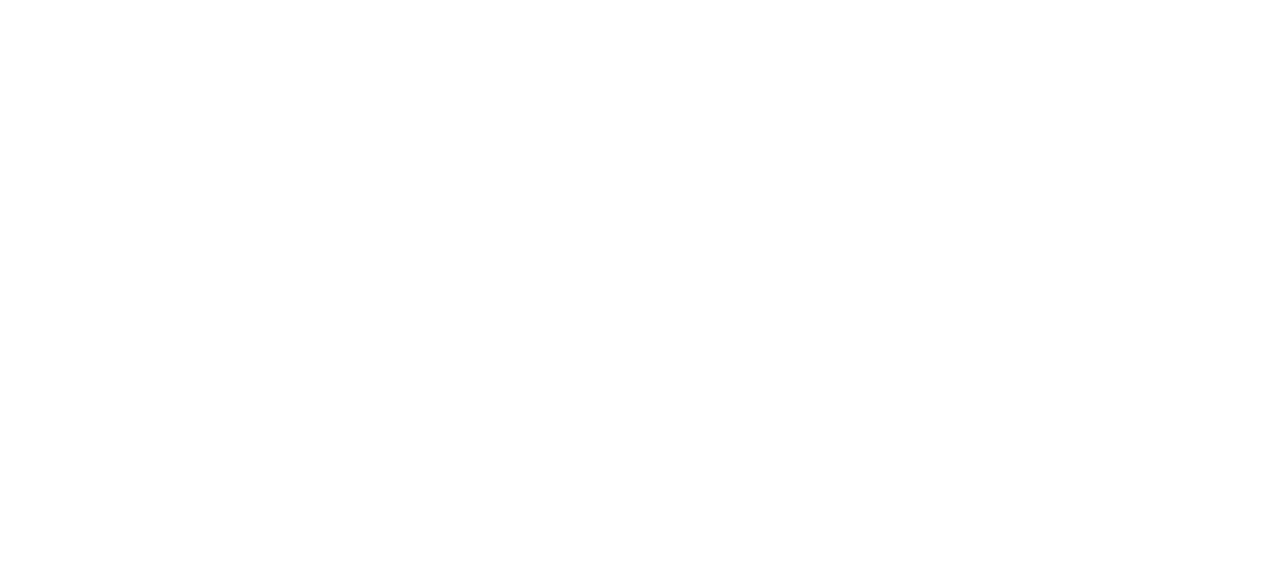
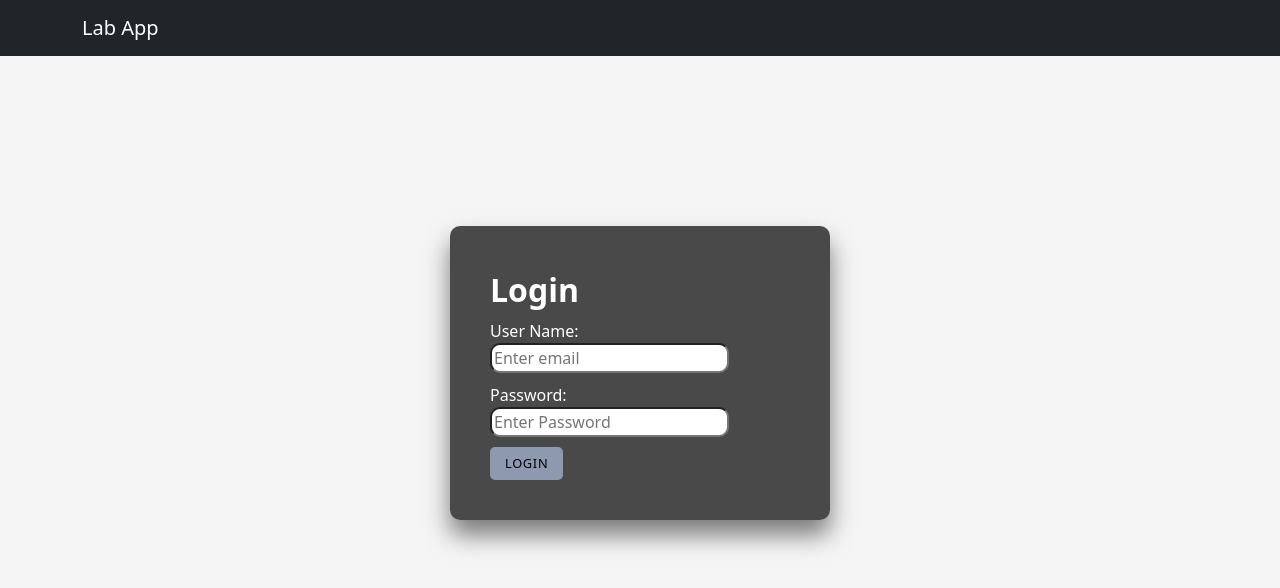
Before and after one commit to sauravss98/Lab-Signoff-Project, a React (Vite) app in the folder frontend/lab_sign_off_fe/: page /login in a window 1280 px wide. Before the commit this address had no page. Shown: the top 588 px of the page. Built offline with nearby package versions, Linux system fonts and the light colour scheme.

Commit message:
Frontend: Changed the router system from the old one to the new method. Also created store using redux toolkit

```diff
--- a/frontend/lab_sign_off_fe/src/component/AppRouters/AppRouters.jsx
+++ b/frontend/lab_sign_off_fe/src/component/AppRouters/AppRouters.jsx
@@ -1,18 +1,33 @@
-import { Route, Routes } from "react-router-dom";
+import { createBrowserRouter, RouterProvider } from "react-router-dom";
 import React from "react";
+import { tokenLoader } from "../../utils/token";
 
 const Home = React.lazy(() => import("../Home/Home"));
 const Login = React.lazy(() => import("../../pages/Login/Login"));
+const RootPage = React.lazy(() => import("../../pages/RootPage"));
+
+const router = createBrowserRouter([
+  {
+    path: "/",
+    element: <RootPage />,
+    id: "root",
+    loader: tokenLoader,
+    fallback: <div>Loading...</div>,
+    children: [
+      {
+        index: true,
+        element: <Home />,
+      },
+      {
+        path: "login",
+        element: <Login />,
+      },
+    ],
+  },
+]);
 
 const AppRouters = () => {
-  return (
-    <div>
-      <Routes>
-        <Route path="/" element={<Login />} />
-        <Route path="/home" element={<Home />} />
-      </Routes>
-    </div>
-  );
+  return <RouterProvider router={router} />;
 };
 
 export default AppRouters;
--- a/frontend/lab_sign_off_fe/src/pages/Login/Login.jsx
+++ b/frontend/lab_sign_off_fe/src/pages/Login/Login.jsx
@@ -24,17 +24,19 @@ const Login = () => {
 
     try {
       const response = await axiosInstance.post("/users/login", newUser);
-      console.log(response.data);
       if (response.status === 200) {
-        navigate("/home");
-        localStorage.setItem("user_data", JSON.stringify(response.data));
+        localStorage.setItem("token", response.data.token);
         localStorage.setItem(
           "authentication",
           JSON.stringify({ is_authenticated: true })
         );
+        const expiration = new Date();
+        expiration.setHours(expiration.getHours() + 1);
+        localStorage.setItem("expiration", expiration.toISOString());
+        navigate("/");
       }
     } catch (error) {
-      console.log(error.response);
+      console.log(error);
       if (error.response.status === 401) {
         console.log("In elif");
         setShowText(true);
--- /dev/null
+++ b/frontend/lab_sign_off_fe/src/pages/RootPage.jsx
@@ -0,0 +1,25 @@
+import { useEffect } from "react";
+import { Outlet, useLoaderData, useNavigate } from "react-router-dom";
+import Header from "../component/Header/Header";
+
+const RootPage = () => {
+  const navigate = useNavigate();
+  const token = useLoaderData();
+  console.log(token);
+  useEffect(() => {
+    if (!token) {
+      navigate("/login");
+      return;
+    }
+  }, [token]);
+  return (
+    <>
+      <Header />
+      <main>
+        <Outlet />
+      </main>
+    </>
+  );
+};
+
+export default RootPage;
--- /dev/null
+++ b/frontend/lab_sign_off_fe/src/store/auth.js
@@ -0,0 +1,25 @@
+import { createSlice } from "@reduxjs/toolkit";
+import { getAuthToken } from "../utils/token";
+
+const initialAuthState = { isAuthenticated: false, token: "" };
+const newToken = getAuthToken();
+
+const authSlice = createSlice({
+  name: "authentication",
+  initialState: initialAuthState,
+  reducers: {
+    login(state) {
+      state.isAuthenticated = true;
+      if (state.token) {
+        state.token = newToken;
+      }
+    },
+    logout(state) {
+      state.isAuthenticated = false;
+      state.token = "";
+    },
+  },
+});
+
+export const authActions = authSlice.actions;
+export default authSlice.reducer;
--- /dev/null
+++ b/frontend/lab_sign_off_fe/src/store/store.js
@@ -0,0 +1,8 @@
+import { configureStore } from "@reduxjs/toolkit";
+import authReducer from "./auth";
+
+const store = configureStore({
+  reducer: { auth: authReducer },
+});
+
+export default store;
--- /dev/null
+++ b/frontend/lab_sign_off_fe/src/utils/token.js
@@ -0,0 +1,34 @@
+import { redirect } from "react-router-dom";
+
+export function getAuthToken() {
+  const token = localStorage.getItem("token");
+  if (!token) {
+    return;
+  }
+  const tokenDuration = getTokenDuration();
+  if (tokenDuration < 0) {
+    return "EXPIRED";
+  }
+  return token;
+}
+
+export function getTokenDuration() {
+  const storedExpirationDate = localStorage.getItem("expiration");
+  const expirationDate = new Date(storedExpirationDate);
+  const now = new Date();
+  const duration = expirationDate.getTime() - now.getTime();
+  return duration;
+}
+
+export function tokenLoader() {
+  const token = getAuthToken();
+  return token || null;
+}
+
+export function checkAuth() {
+  const token = getAuthToken();
+  if (!token) {
+    return redirect("/login");
+  }
+  return null;
+}
```
Also changed, not shown: frontend/lab_sign_off_fe/src/main.jsx (+4 -8 lines).
